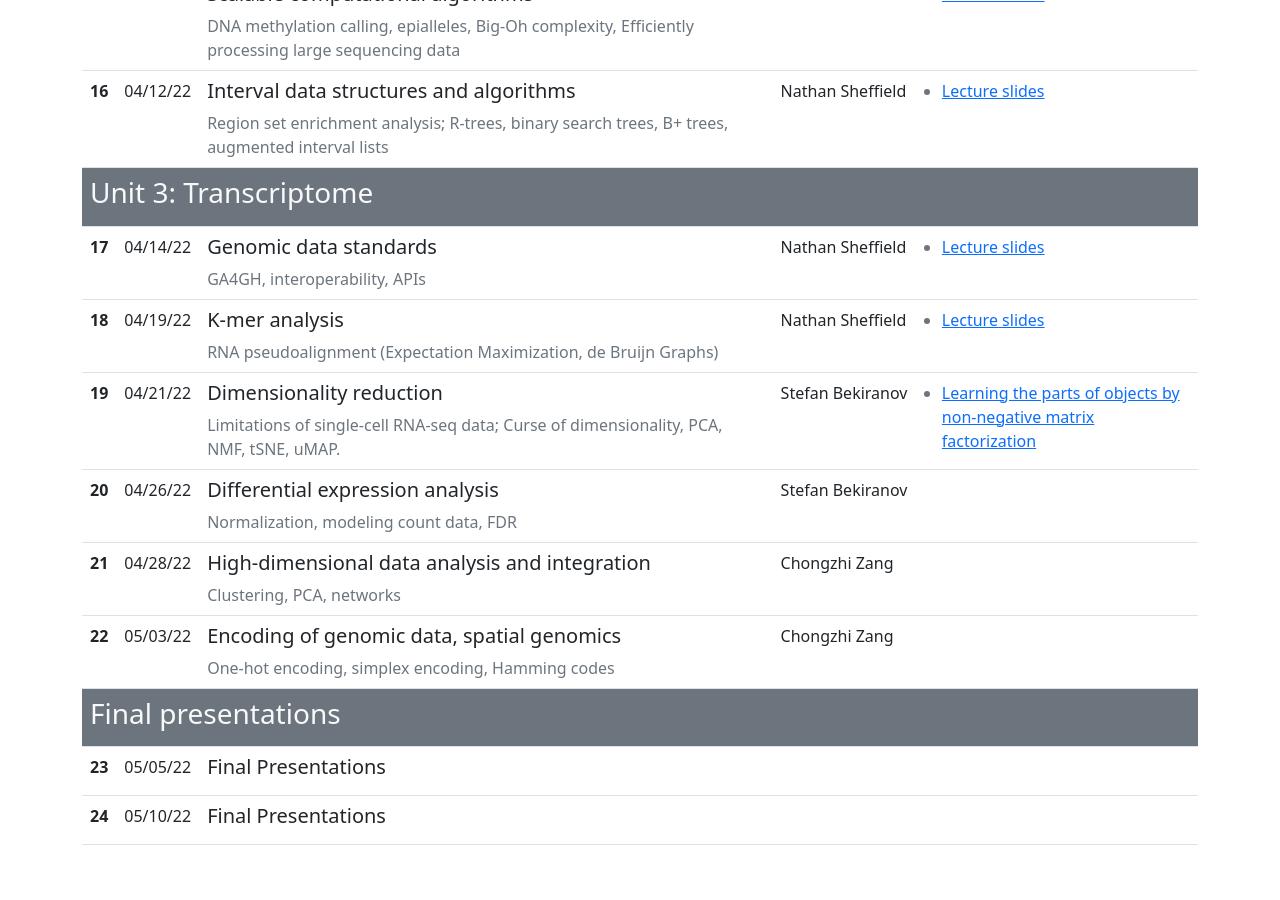
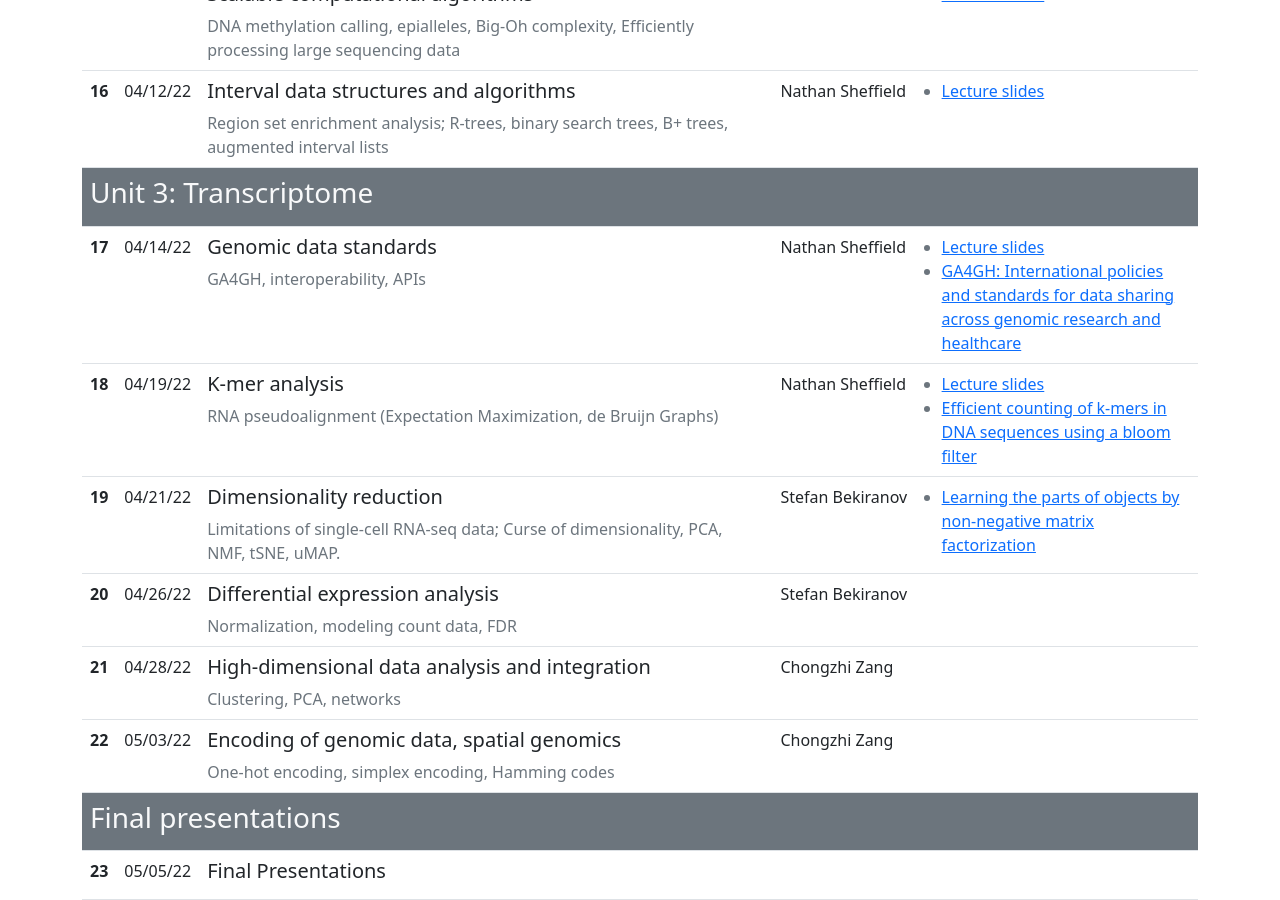
Before and after one commit to cphg/compgen, a Jekyll site: the page built from index.md, in a window 1280 px wide and 900 px high, scrolled down 1577 px. Built offline with Jekyll 4.4.1, drawn with Linux system fonts in a browser that asks for light colours; before the commit the page ends 2438 px from its top, so only the background shows below that.

Commit message:
some work on lectures

```diff
--- a/_data/lectures.yaml
+++ b/_data/lectures.yaml
@@ -141,6 +141,8 @@ lectures:
     links:
       - url: /slides/genomic-data-standards
         title: Lecture slides
+      - title: "GA4GH: International policies and standards for data sharing across genomic research and healthcare"
+        url: http://dx.doi.org/10.1016/j.xgen.2021.100029
   - lecture_number: 17
     date: 04/19/22
     topic: K-mer analysis
@@ -149,6 +151,9 @@ lectures:
     links:
       - url: /slides/k-mer-analysis
         title: Lecture slides
+      - title: Efficient counting of k-mers in DNA sequences using a bloom filter
+        url: https://bmcbioinformatics.biomedcentral.com/articles/10.1186/1471-2105-12-333
+
   - lecture_number: 18
     date: 04/21/22
     topic: Dimensionality reduction
```
Also changed, not shown: slides/genomic-data-standards.md (+18 -0 lines), slides/k-mer-analysis.md (+11 -2 lines), images/eu-common-charger.png (added), images/geektech-charging-leads.png (added).
